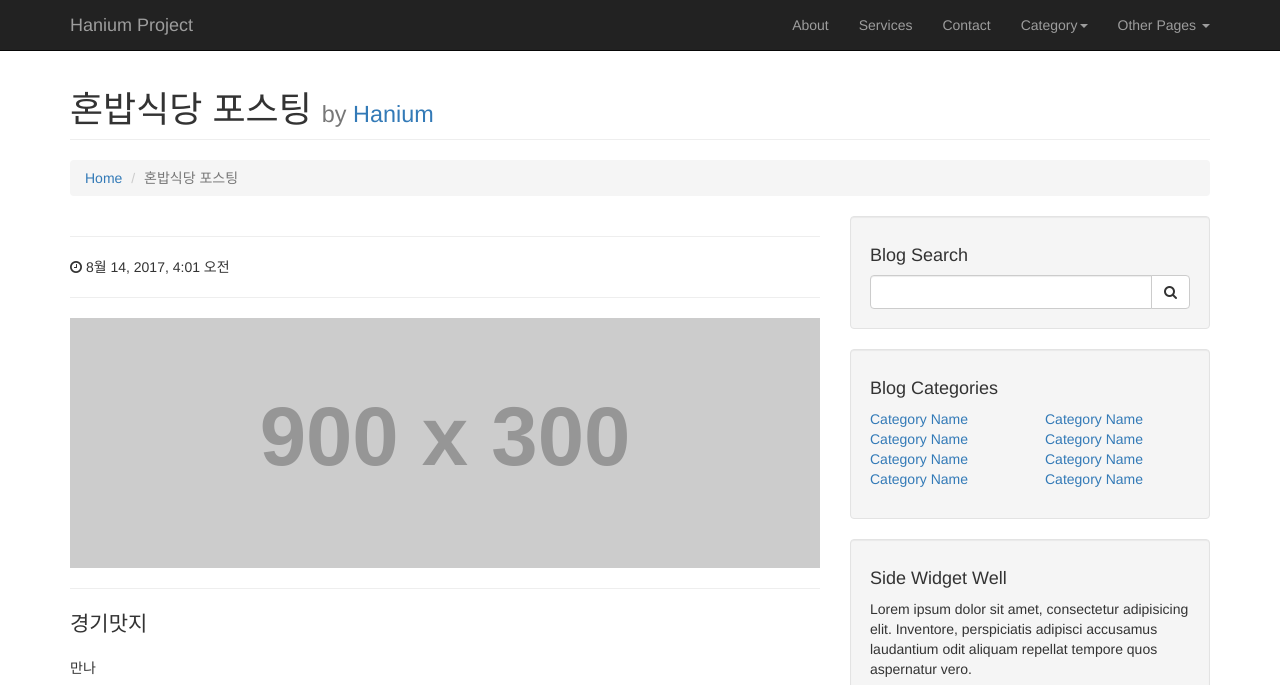
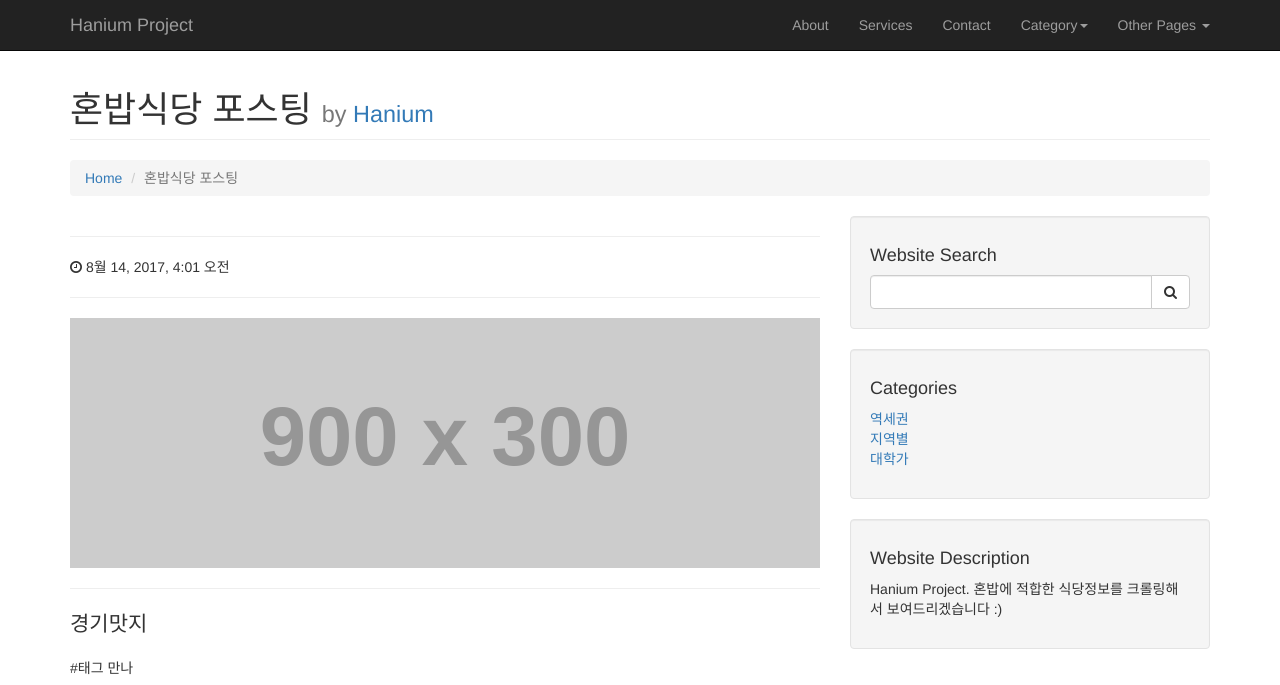
Before and after one commit to DKDG/hanium, a Django app: page /post/3/ in a window 1280 px wide. Shown: the top 685 px of the page. Run offline with Django 3.2, Linux system fonts and the light colour scheme; data comes from the database, SQL or seed files in the repository; both versions use the stored data as it was after the commit; grey boxes labelled with a size stand in for pictures from a placeholder-image service; some libraries are stand-ins or nearby versions.

Commit message:
ui 수정 및 객체 추가

```diff
--- a/food/templates/food/post_detail.html
+++ b/food/templates/food/post_detail.html
@@ -13,8 +13,7 @@
                     </small>
                 </h1>
                 <ol class="breadcrumb">
-                    <li><a href="{% url  "food:main" %}">Home</a>
-                    </li>
+                    <li><a href="{% url  "food:main" %}">Home</a></li>
                     <li class="active">혼밥식당 포스팅</li>
                 </ol>
             </div>
@@ -43,12 +42,14 @@
 
                 <!-- Post Content -->
                 <p class="lead">{{restaurant.title}}</p>
-                <p>{{restaurant.tag}}</p>
-                <p><img class="img-responsive" src="{{restaurant.food_image}}" alt=""></p>
-                <p><img class="img-responsive" src="{{restaurant.res_image}}" alt=""></p>
-                <p>{{restaurant.opentime }}</p>
-                <p>{{restaurant.menuinfo}}</p>
+                <p>#태그 {{restaurant.tag}}</p>
+                <p>음식 사진<img class="img-responsive" src="{{restaurant.food_image}}" width="150" height="150" alt=""></p>
+                <p>식당 사진<img class="img-responsive" src="{{restaurant.res_image}}" width="150" height="150" alt=""></p>
 
+                <ul>
+                    <li><p>오픈시간{{restaurant.opentime }}</p></li>
+                    <li><p>메뉴{{restaurant.menuinfo}}</p> </li>
+                </ul>
                 <hr>
 
                 <!-- Blog Comments -->
@@ -74,7 +75,7 @@
                         <img class="media-object" src="http://placehold.it/64x64" alt="">
                     </a>
                     <div class="media-body">
-                        <h4 class="media-heading">Start Bootstrap
+                        <h4 class="media-heading">Hanium Project
                             <small>August 25, 2014 at 9:30 PM</small>
                         </h4>
                         Cras sit amet nibh libero, in gravida nulla. Nulla vel metus scelerisque ante sollicitudin commodo. Cras purus odio, vestibulum in vulputate at, tempus viverra turpis. Fusce condimentum nunc ac nisi vulputate fringilla. Donec lacinia congue felis in faucibus.
@@ -114,7 +115,7 @@
 
                 <!-- Blog Search Well -->
                 <div class="well">
-                    <h4>Blog Search</h4>
+                    <h4>Website Search</h4>
                     <div class="input-group">
                         <input type="text" class="form-control">
                         <span class="input-group-btn">
@@ -126,30 +127,15 @@
 
                 <!-- Blog Categories Well -->
                 <div class="well">
-                    <h4>Blog Categories</h4>
+                    <h4>Categories</h4>
                     <div class="row">
                         <div class="col-lg-6">
                             <ul class="list-unstyled">
-                                <li><a href="#">Category Name</a>
+                                <li><a href="#">역세권</a>
                                 </li>
-                                <li><a href="#">Category Name</a>
+                                <li><a href="#">지역별</a>
                                 </li>
-                                <li><a href="#">Category Name</a>
-                                </li>
-                                <li><a href="#">Category Name</a>
-                                </li>
-                            </ul>
-                        </div>
-                        <div class="col-lg-6">
-                            <ul class="list-unstyled">
-                                <li><a href="#">Category Name</a>
-                                </li>
-                                <li><a href="#">Category Name</a>
-                                </li>
-                                <li><a href="#">Category Name</a>
-                                </li>
-                                <li><a href="#">Category Name</a>
-                                </li>
+                                <li><a href="#">대학가</a>
                             </ul>
                         </div>
                     </div>
@@ -158,8 +144,8 @@
 
                 <!-- Side Widget Well -->
                 <div class="well">
-                    <h4>Side Widget Well</h4>
-                    <p>Lorem ipsum dolor sit amet, consectetur adipisicing elit. Inventore, perspiciatis adipisci accusamus laudantium odit aliquam repellat tempore quos aspernatur vero.</p>
+                    <h4>Website Description</h4>
+                    <p>Hanium Project. 혼밥에 적합한 식당정보를 크롤링해서 보여드리겠습니다 :)</p>
                 </div>
 
             </div>
@@ -168,15 +154,4 @@
         <!-- /.row -->
 
         <hr>
-
-<div class="container">
-     <div class="row">
-         <div class="col-lg-12">
-            <h4>포스트 디테일입니다.</h4>
-                {{ restaurant.title }}
-                {{ restaurant.location|linebreaks }}
-                <a href="{% url "food:main" %}" class="btn btn-primary">목록</a>
-         </div>
-     </div>
-</div>
 {% endblock %}
--- a/hanium/templates/layout.html
+++ b/hanium/templates/layout.html
@@ -109,19 +109,19 @@
         <!-- Wrapper for slides -->
         <div class="carousel-inner">
             <div class="item active">
-                <div class="fill" style="background-image:url('http://placehold.it/1900x1080&text=Slide One');"></div>
+                <div class="fill" style="background-image:url('https://envato-shoebox-0.imgix.net/fb3c/0475-918d-4843-8f13-1856932a995e/965+(4).jpg?w=1200&fit=max&mark=https%3A%2F%2Felements-assets.envato.com%2Fstatic%2Fwatermark2.png&markalpha=18&markalign=center%2Cmiddle&auto=compress%2Cformat&s=365465412865b17b6e2ee26596381112');"></div>
                 <div class="carousel-caption">
                     <h2>오늘의 추천 식당</h2>
                 </div>
             </div>
             <div class="item">
-                <div class="fill" style="background-image:url('http://placehold.it/1900x1080&text=Slide Two');"></div>
+                <div class="fill" style="background-image:url('https://envato-shoebox-0.imgix.net/a5a7/5371-9e1e-4b9c-97d3-ebcbc39f66fd/DSC_2458.jpg?w=1200&fit=max&mark=https%3A%2F%2Felements-assets.envato.com%2Fstatic%2Fwatermark2.png&markalpha=18&markalign=center%2Cmiddle&auto=compress%2Cformat&s=4cdb7b5cee204083759ac7705bf38d52');"></div>
                 <div class="carousel-caption">
                     <h2>오늘은 이 메뉴 어때?</h2>
                 </div>
             </div>
             <div class="item">
-                <div class="fill" style="background-image:url('http://placehold.it/1900x1080&text=Slide Three');"></div>
+                <div class="fill" style="background-image:url('https://envato-shoebox-0.imgix.net/77de/4dea-03d6-4f47-9874-e8d340b23e2c/788+(1).jpg?w=1200&fit=max&mark=https%3A%2F%2Felements-assets.envato.com%2Fstatic%2Fwatermark2.png&markalpha=18&markalign=center%2Cmiddle&auto=compress%2Cformat&s=56a7bdc205e5ea53543d478f7ea76c64');"></div>
                 <div class="carousel-caption">
                     <h2>건강도 챙깁시다</h2>
                 </div>
@@ -152,7 +152,7 @@
                                 <h1 class="text-center">혼밥 식당 검색</h1>
                                 <div class="form-group">
                                     <div class="input-group">
-                                        <input class="form-control" type="text" name="search" placeholder="ex)강남역" required/>
+                                        <input class="form-control" type="text" name="search" value="{{query}}" placeholder="ex)강남역" required/>
                                         <span class="input-group-btn">
                                             <button class="btn btn-success" type="submit">
                                                 <span class="glyphicon glyphicon-search" aria-hidden="true">
@@ -176,7 +176,8 @@
                         <h4><i class="fa fa-fw fa-check"></i><a href="{% url 'food:subway' %}">역세권</a></h4>
                     </div>
                     <div class="panel-body">
-                        <p>Lorem ipsum dolor sit amet, consectetur adipisicing elit. Itaque, optio corporis quae nulla aspernatur in alias at numquam rerum ea excepturi expedita tenetur assumenda voluptatibus eveniet incidunt dicta nostrum quod?</p>
+                        <p><img src="{% static "img/subway.png"%}" width="100" height="100"></p>
+                        <p>역세권에 있는 식당을 추천해드립니다.</p>
                         <a href="#" class="btn btn-default">Learn More</a>
                     </div>
                 </div>
@@ -187,7 +188,8 @@
                         <h4><i class="fa fa-fw fa-gift"></i><a href="{% url 'food:university' %}">대학가</a></h4>
                     </div>
                     <div class="panel-body">
-                        <p>Lorem ipsum dolor sit amet, consectetur adipisicing elit. Itaque, optio corporis quae nulla aspernatur in alias at numquam rerum ea excepturi expedita tenetur assumenda voluptatibus eveniet incidunt dicta nostrum quod?</p>
+                        <p><img src="{% static "img/university.png"%}" width="100" height="100"></p>
+                        <p>대학가에서 인기 있는 식당을 추천해드립니다.</p>
                         <a href="#" class="btn btn-default">Learn More</a>
                     </div>
                 </div>
@@ -198,7 +200,8 @@
                         <h4><i class="fa fa-fw fa-compass"></i><a href="{% url 'food:region' %}">지역별</a></h4>
                     </div>
                     <div class="panel-body">
-                        <p>Lorem ipsum dolor sit amet, consectetur adipisicing elit. Itaque, optio corporis quae nulla aspernatur in alias at numquam rerum ea excepturi expedita tenetur assumenda voluptatibus eveniet incidunt dicta nostrum quod?</p>
+                        <p><img src="{% static "img/region.png"%}" width="100" height="100"></p>
+                        <p>지역별로 식당을 추천해드립니다.</p>
                         <a href="#" class="btn btn-default">Learn More</a>
                     </div>
                 </div>
```
Also changed, not shown: food/templates/food/main.html (+4 -6 lines), hanium/settings.py (+8 -0 lines), db.sqlite3, static/img/region.png (added), static/img/subway.png (added), static/img/university.png (added).
